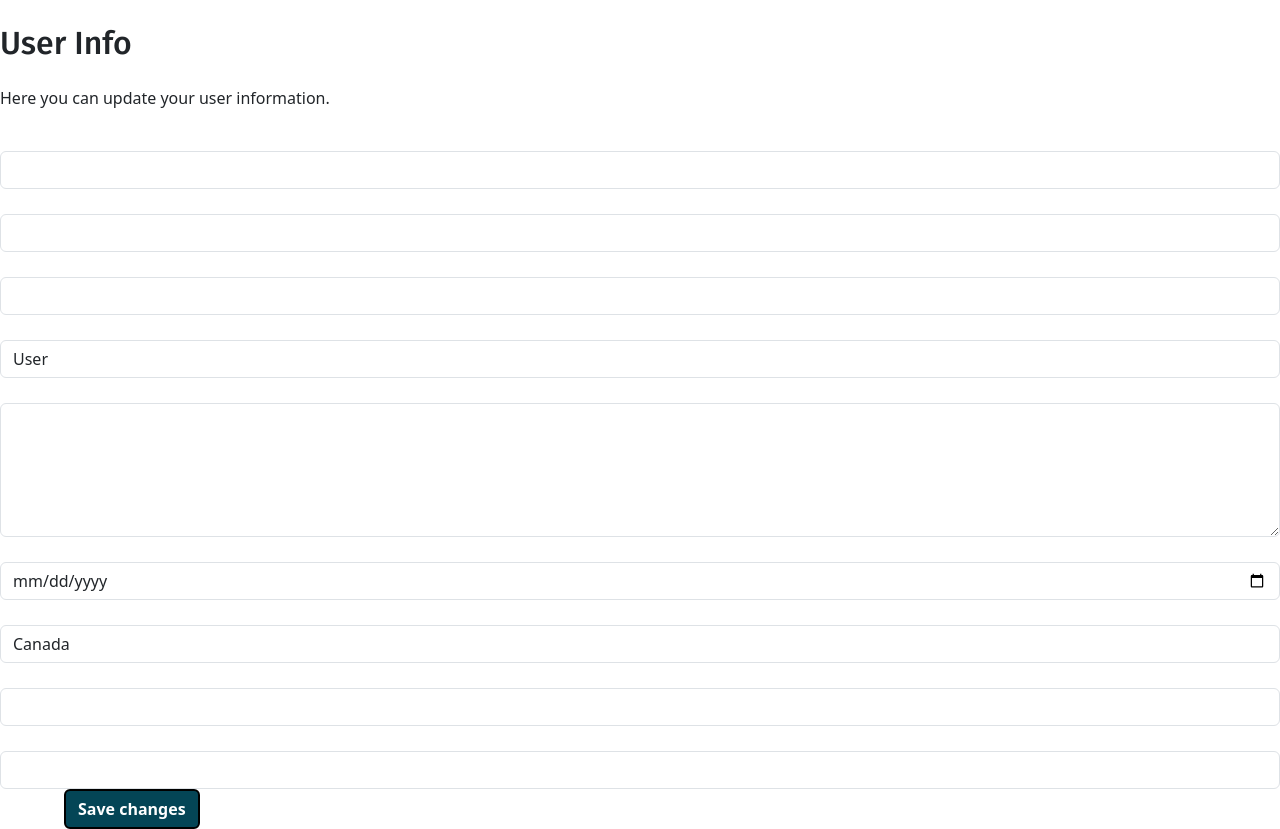
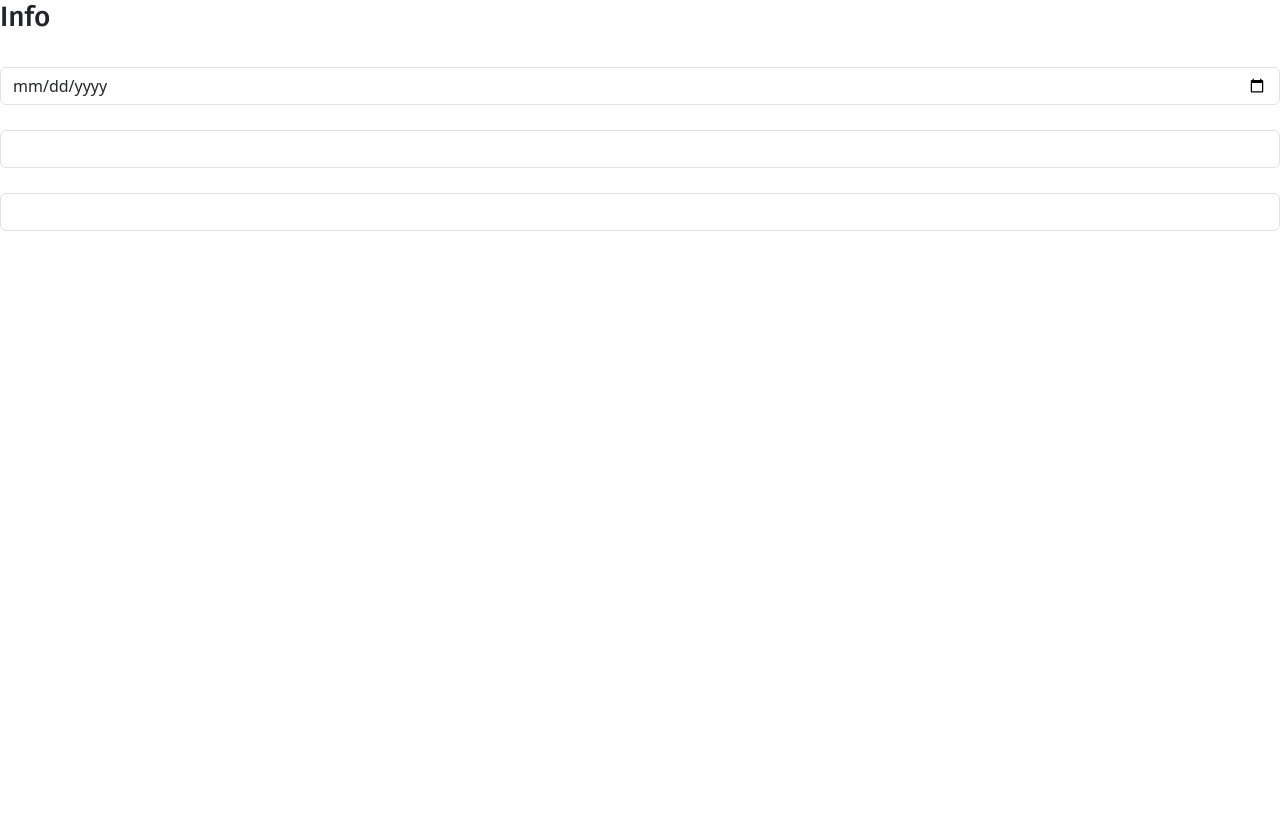
Before and after one commit to Pabelic1221/USTPCoNext-whole-package-, a React (Create React App) app in the folder ustp-site-login/: page /info in a window 1280 px wide. After the commit the page ends 800 px from the top, so only its background shows below. Built offline with nearby package versions, Linux system fonts and the light colour scheme; no server answers.

Commit message:
13th Commit more than 60% progress

```diff
--- a/ustp-site-login/src/components/ChangePassword.js
+++ b/ustp-site-login/src/components/ChangePassword.js
@@ -1,98 +1,42 @@
 // src/components/ChangePassword.js
-import React, { Component } from 'react';
+import React, { useState } from 'react';
 
-class ChangePassword extends Component {
-  constructor(props) {
-    super(props);
-    this.state = {
-      currentPassword: "",
-      newPassword: "",
-      confirmNewPassword: "",
-      error: null,
+const ChangePassword = () => {
+  const [currentPassword, setCurrentPassword] = useState('');
+  const [newPassword, setNewPassword] = useState('');
+  const [confirmNewPassword, setConfirmNewPassword] = useState('');
+
+  const handleCurrentPasswordChange = (e) => {
+    setCurrentPassword(e.target.value);
   };
-    this.handleSubmit = this.handleSubmit.bind(this);
-  }
 
-  handleSubmit(e) {
-    e.preventDefault();
-    const { currentPassword, newPassword, confirmNewPassword } = this.state;
-    const token = window.localStorage.getItem("token");
+  const handleNewPasswordChange = (e) => {
+    setNewPassword(e.target.value);
+  };
 
-    if (newPassword !== confirmNewPassword) {
-      this.setState({ error: "New passwords do not match" });
-      return;
-    }
-
-    fetch("http://localhost:5000/changePassword", {
-      method: "POST",
-      crossDomain: true,
-      headers: {
-        "Content-Type": "application/json",
-        Accept: "application/json",
-        "Access-Control-Allow-Origin": "*",
-      },
-      body: JSON.stringify({
-        token,
-        currentPassword,
-        newPassword,
-      }),
-    })
-      .then((res) => res.json())
-      .then((data) => {
-        if (data.status === "okay") {
-          this.setState({ redirectToProfile: true });
-        } else {
-          this.setState({ error: data.error || "Failed to change password" });
-        }
-      })
-      .catch((error) => {
-        this.setState({ error: error.message });
-      });
-  }
-
-  render() {
-    const { currentPassword, newPassword, confirmNewPassword, error } = this.state;
+  const handleConfirmNewPasswordChange = (e) => {
+    setConfirmNewPassword(e.target.value);
+  };
 
   return (
     <div>
-        <form onSubmit={this.handleSubmit}>
-          <div className="mb-3">
-            <label className="form-label">Current Password</label>
-            <input
-              type="password"
-              className="form-control"
-              value={currentPassword}
-              onChange={(e) => this.setState({ currentPassword: e.target.value })}
-              required
-            />
+      <h3>Change Password</h3>
+      <form>
+        <div className="form-group">
+          <label>Current Password:</label>
+          <input type="password" className="form-control" value={currentPassword} onChange={handleCurrentPasswordChange} />
         </div>
-          <div className="mb-3">
-            <label className="form-label">New Password</label>
-            <input
-              type="password"
-              className="form-control"
-              value={newPassword}
-              onChange={(e) => this.setState({ newPassword: e.target.value })}
-              required
-            />
+        <div className="form-group">
+          <label>New Password:</label>
+          <input type="password" className="form-control" value={newPassword} onChange={handleNewPasswordChange} />
         </div>
-          <div className="mb-3">
-            <label className="form-label">Repeat New Password</label>
-            <input
-              type="password"
-              className="form-control"
-              value={confirmNewPassword}
-              onChange={(e) => this.setState({ confirmNewPassword: e.target.value })}
-              required
-            />
+        <div className="form-group">
+          <label>Confirm New Password:</label>
+          <input type="password" className="form-control" value={confirmNewPassword} onChange={handleConfirmNewPasswordChange} />
         </div>
-          <button type="submit" className="btn btn-primary">Save changes</button>
-          <button type="button" className="btn btn-secondary ms-2">Cancel</button>
       </form>
-        {error && <p className="text-danger mt-3">{error}</p>}
     </div>
   );
-  }
-}
+};
 
 export default ChangePassword;
--- a/ustp-site-login/src/components/General.js
+++ b/ustp-site-login/src/components/General.js
@@ -1,128 +1,33 @@
 // src/components/General.js
-import React, { Component } from 'react';
+import React, { useState } from 'react';
 
-class General extends Component {
-  constructor(props) {
-    super(props);
-    this.state = {
-      fname: "",
-      lname: "",
-      email: "",
-      role: "user",  // Default role
-      error: null,
+const General = () => {
+  const [name, setName] = useState('');
+  const [idNumber, setIdNumber] = useState('');
+
+  const handleNameChange = (e) => {
+    setName(e.target.value);
   };
-    this.handleSubmit = this.handleSubmit.bind(this);
-  }
 
-  componentDidMount() {
-    const token = window.localStorage.getItem("token");
-    fetch("http://localhost:5000/userData", {
-      method: "POST",
-      crossDomain: true,
-      headers: {
-        "Content-Type": "application/json",
-        Accept: "application/json",
-        "Access-Control-Allow-Origin": "*",
-      },
-      body: JSON.stringify({ token }),
-    })
-      .then((res) => res.json())
-      .then((data) => {
-        if (data.status === "okay") {
-          const { fname, lname, email, role } = data.data;
-          this.setState({ fname, lname, email, role });
-        } else {
-          this.setState({ error: data.error || "Failed to fetch user data" });
-        }
-      })
-      .catch((error) => {
-        this.setState({ error: error.message });
-      });
-  }
-
-  handleSubmit(e) {
-    e.preventDefault();
-    const { fname, lname, email, role } = this.state;
-    const token = window.localStorage.getItem("token");
-
-    fetch("http://localhost:5000/updateProfile", {
-      method: "POST",
-      crossDomain: true,
-      headers: {
-        "Content-Type": "application/json",
-        Accept: "application/json",
-        "Access-Control-Allow-Origin": "*",
-      },
-      body: JSON.stringify({
-        token,
-        fname,
-        lname,
-        email,
-        role,
-      }),
-    })
-      .then((res) => res.json())
-      .then((data) => {
-        if (data.status === "okay") {
-          this.setState({ redirectToProfile: true });
-        } else {
-          this.setState({ error: data.error || "Failed to update profile" });
-        }
-      })
-      .catch((error) => {
-        this.setState({ error: error.message });
-      });
-  }
-
-  render() {
-    const { fname, lname, email, error } = this.state;
+  const handleIdNumberChange = (e) => {
+    setIdNumber(e.target.value);
+  };
 
   return (
     <div>
-        <form onSubmit={this.handleSubmit}>
-          <div className="mb-3 text-center">
-            <img src="/path/to/profile-pic.png" alt="Profile" className="img-thumbnail" />
-            <br />
-            <button type="button" className="btn btn-outline-primary mt-2">Upload new photo</button>
-            <button type="button" className="btn btn-outline-secondary mt-2">Reset</button>
+      <h3>General Settings</h3>
+      <form>
+        <div className="form-group">
+          <label>Name:</label>
+          <input type="text" className="form-control" value={name} onChange={handleNameChange} />
         </div>
-          <div className="mb-3">
-            <label className="form-label">Username</label>
-            <input type="text" className="form-control" value={email.split('@')[0]} readOnly />
+        <div className="form-group">
+          <label>ID Number:</label>
+          <input type="text" className="form-control" value={idNumber} onChange={handleIdNumberChange} />
         </div>
-          <div className="mb-3">
-            <label className="form-label">Name</label>
-            <input
-              type="text"
-              className="form-control"
-              value={`${fname} ${lname}`}
-              readOnly
-            />
-          </div>
-          <div className="mb-3">
-            <label className="form-label">E-mail</label>
-            <input
-              type="email"
-              className="form-control"
-              value={email}
-              onChange={(e) => this.setState({ email: e.target.value })}
-            />
-            <small className="form-text text-muted">
-              Your email is not confirmed. Please check your inbox.
-            </small>
-            <button type="button" className="btn btn-link">Resend confirmation</button>
-          </div>
-          <div className="mb-3">
-            <label className="form-label">Company</label>
-            <input type="text" className="form-control" value="Company Ltd." readOnly />
-          </div>
-          <button type="submit" className="btn btn-primary">Save changes</button>
-          <button type="button" className="btn btn-secondary ms-2">Cancel</button>
       </form>
-        {error && <p className="text-danger mt-3">{error}</p>}
     </div>
   );
-  }
-}
+};
 
 export default General;
--- a/ustp-site-login/src/components/Info.js
+++ b/ustp-site-login/src/components/Info.js
@@ -1,183 +1,42 @@
 // src/components/Info.js
-import React, { Component } from 'react';
+import React, { useState } from 'react';
 
-class Info extends Component {
-  constructor(props) {
-    super(props);
-    this.state = {
-      bio: '',
-      birthday: '',
-      country: 'Canada',
-      phone: '',
-      website: '',
-      fname: '',
-      lname: '',
-      email: '',
-      role: ''
-    };
-  }
+const Info = () => {
+  const [birthday, setBirthday] = useState('');
+  const [country, setCountry] = useState('');
+  const [contactNumber, setContactNumber] = useState('');
 
-  componentDidMount() {
-    const token = localStorage.getItem('token'); // Assuming token is stored in localStorage
-    fetch('/userData', {
-      method: 'POST',
-      headers: {
-        'Content-Type': 'application/json',
-      },
-      body: JSON.stringify({ token }),
-    })
-    .then(response => response.json())
-    .then(data => {
-      if (data.status === 'okay') {
-        this.setState({ ...data.data });
-      }
-    })
-    .catch((error) => {
-      console.error('Error:', error);
-    });
-  }
-
-  handleChange = (e) => {
-    this.setState({ [e.target.name]: e.target.value });
+  const handleBirthdayChange = (e) => {
+    setBirthday(e.target.value);
   };
 
-  handleSubmit = (e) => {
-    e.preventDefault();
-    const token = localStorage.getItem('token'); // Assuming token is stored in localStorage
-    fetch('/updateProfile', {
-      method: 'POST',
-      headers: {
-        'Content-Type': 'application/json',
-      },
-      body: JSON.stringify({ ...this.state, token }),
-    })
-    .then(response => response.json())
-    .then(data => {
-      if (data.status === 'okay') {
-        console.log('Profile updated successfully');
-      } else {
-        console.error('Error:', data.error);
-      }
-    })
-    .catch((error) => {
-      console.error('Error:', error);
-    });
+  const handleCountryChange = (e) => {
+    setCountry(e.target.value);
   };
 
-  render() {
+  const handleContactNumberChange = (e) => {
+    setContactNumber(e.target.value);
+  };
+
   return (
     <div>
-        <h2 className="my-4">User Info</h2>
-        <p>Here you can update your user information.</p>
-        <form onSubmit={this.handleSubmit}>
+      <h3>Info</h3>
+      <form>
         <div className="form-group">
-            <label htmlFor="fname">First Name</label>
-            <input
-              type="text"
-              id="fname"
-              name="fname"
-              className="form-control"
-              value={this.state.fname}
-              onChange={this.handleChange}
-            />
+          <label>Birthday:</label>
+          <input type="date" className="form-control" value={birthday} onChange={handleBirthdayChange} />
         </div>
         <div className="form-group">
-            <label htmlFor="lname">Last Name</label>
-            <input
-              type="text"
-              id="lname"
-              name="lname"
-              className="form-control"
-              value={this.state.lname}
-              onChange={this.handleChange}
-            />
+          <label>Country:</label>
+          <input type="text" className="form-control" value={country} onChange={handleCountryChange} />
         </div>
         <div className="form-group">
-            <label htmlFor="email">Email</label>
-            <input
-              type="email"
-              id="email"
-              name="email"
-              className="form-control"
-              value={this.state.email}
-              onChange={this.handleChange}
-            />
+          <label>Contact Number:</label>
+          <input type="text" className="form-control" value={contactNumber} onChange={handleContactNumberChange} />
         </div>
-          <div className="form-group">
-            <label htmlFor="role">Role</label>
-            <select
-              id="role"
-              name="role"
-              className="form-control"
-              value={this.state.role}
-              onChange={this.handleChange}
-            >
-              <option value="User">User</option>
-              <option value="Admin">Admin</option>
-            </select>
-          </div>
-          <div className="form-group">
-            <label htmlFor="bio">Bio</label>
-            <textarea
-              id="bio"
-              name="bio"
-              className="form-control"
-              rows="5"
-              value={this.state.bio}
-              onChange={this.handleChange}
-            ></textarea>
-          </div>
-          <div className="form-group">
-            <label htmlFor="birthday">Birthday</label>
-            <input
-              type="date"
-              id="birthday"
-              name="birthday"
-              className="form-control"
-              value={this.state.birthday}
-              onChange={this.handleChange}
-            />
-          </div>
-          <div className="form-group">
-            <label htmlFor="country">Country</label>
-            <select
-              id="country"
-              name="country"
-              className="form-control"
-              value={this.state.country}
-              onChange={this.handleChange}
-            >
-              <option value="Canada">Canada</option>
-              {/* Add other country options here */}
-            </select>
-          </div>
-          <div className="form-group">
-            <label htmlFor="phone">Phone</label>
-            <input
-              type="tel"
-              id="phone"
-              name="phone"
-              className="form-control"
-              value={this.state.phone}
-              onChange={this.handleChange}
-            />
-          </div>
-          <div className="form-group">
-            <label htmlFor="website">Website</label>
-            <input
-              type="url"
-              id="website"
-              name="website"
-              className="form-control"
-              value={this.state.website}
-              onChange={this.handleChange}
-            />
-          </div>
-          <button type="submit" className="btn btn-primary">Save changes</button>
       </form>
     </div>
   );
-  }
-}
+};
 
 export default Info;
--- a/ustp-site-login/src/components/UpdateProfile.js
+++ b/ustp-site-login/src/components/UpdateProfile.js
@@ -1,36 +1,59 @@
 // src/components/UpdateProfile.js
 import React from 'react';
-import { Link, Route, Routes } from 'react-router-dom';
+import { Link, Route, Routes, useNavigate } from 'react-router-dom';
 import General from './General';
 import ChangePassword from './ChangePassword';
 import Info from './Info';
 
-const UpdateProfile = () => (
+const UpdateProfile = () => {
+  const navigate = useNavigate();
+
+  return (
+    <div className="App">
+      <nav className="navbar navbar-expand-lg navbar-light fixed-top">
         <div className="container">
+          <Link className="navbar-brand" to={'/sign-in'} style={{ color: 'white' }}>
+            USTP-CoNext
+          </Link>
+          <div className="collapse navbar-collapse" id="navbarTogglerDemo02">
+            <ul className="navbar-nav ml-auto">
+              <li className="nav-item">
+                <Link className="nav-link" to={'/about-us'} style={{ color: 'white' }}>
+                  About Us
+                </Link>
+              </li>
+            </ul>
+            <button onClick={() => navigate('/userDetails')} className="btn custom-btn1">Back</button>
+          </div>
+        </div>
+      </nav>
+      <div className="container custom-margin">
         <h2 className="my-4">Account settings</h2>
         <div className="row">
           <div className="col-md-4">
             <ul className="list-group">
               <li className="list-group-item">
-            <Link to="general" className="nav-link">General</Link>
+                <Link to={'/general'} className="nav-link">General</Link>
               </li>
               <li className="list-group-item">
-            <Link to="change-password" className="nav-link">Change password</Link>
+                <Link to={'/change-password'} className="nav-link">Change password</Link>
               </li>
               <li className="list-group-item">
-            <Link to="info" className="nav-link">Info</Link>
+                <Link to={'/info'} className="nav-link">Info</Link>
               </li>
             </ul>
           </div>
           <div className="col-md-8">
             <Routes>
-          <Route path="general" element={<General />} />
-          <Route path="change-password" element={<ChangePassword />} />
-          <Route path="info" element={<Info />} />
+              <Route path="/update-profile/general" element={<General />} />
+              <Route path="/update-profile/change-password" element={<ChangePassword />} />
+              <Route path="/update-profile/info" element={<Info />} />
             </Routes>
           </div>
         </div>
       </div>
+    </div>
   );
+}
 
 export default UpdateProfile;
```
Also changed, not shown: 2 other files (tests, documents, lock files or other folders). Lines whose indentation alone changed are shown as unchanged.
